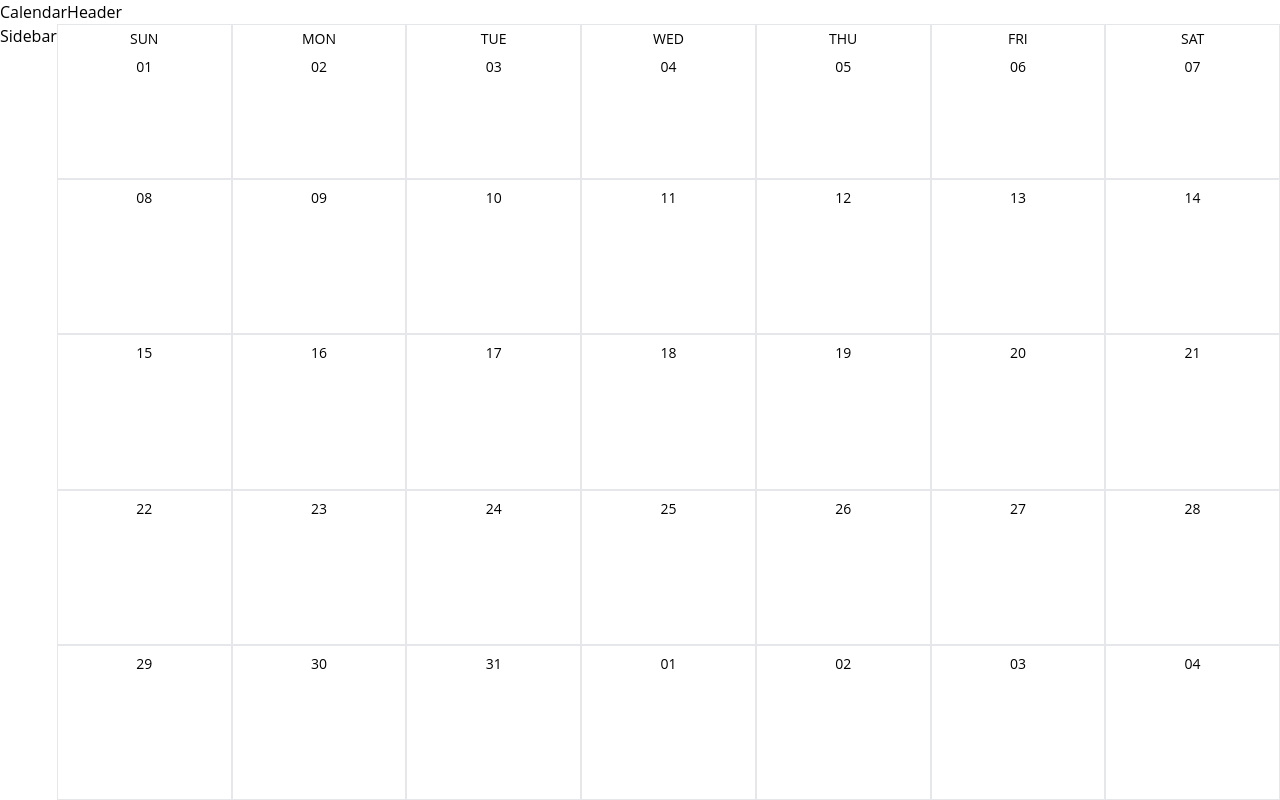
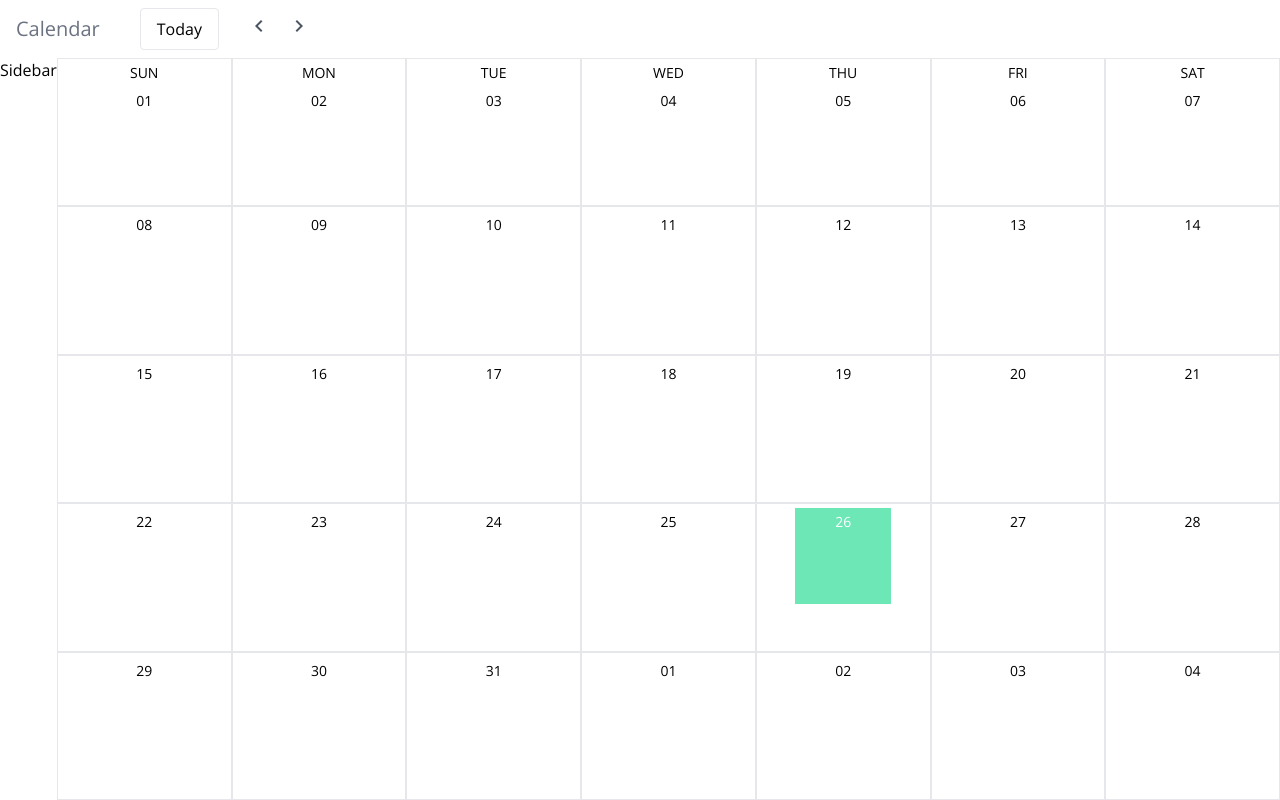
Before and after one commit to anasty223/calendar-react, a React (Create React App) app: page / in a window 1280 px wide. Built offline with nearby package versions, Linux system fonts and the light colour scheme.

Commit message:
add header btn/Context

```diff
--- a/public/index.html
+++ b/public/index.html
@@ -15,6 +15,14 @@
       user's mobile device or desktop. See https://developers.google.com/web/fundamentals/web-app-manifest/
     -->
     <link rel="manifest" href="%PUBLIC_URL%/manifest.json" />
+    <link
+    href="https://fonts.googleapis.com/css?family=Material+Icons|Material+Icons+Outlined|Material+Icons+Two+Tone|Material+Icons+Round|Material+Icons+Sharp"
+    rel="stylesheet"
+  />
+  <link
+    href="https://fonts.googleapis.com/css2?family=Open+Sans:wght@400;600;700&display=swap"
+    rel="stylesheet"
+  />
     <!--
       Notice the use of %PUBLIC_URL% in the tags above.
       It will be replaced with the URL of the `public` folder during the build.
--- a/src/App.js
+++ b/src/App.js
@@ -1,13 +1,21 @@
 import {getMonth}from './util'
 import './App.css';
-import React,{useState} from 'react';
+import React,{useState,useContext,useEffect} from 'react';
 import CalendarHeader from './components/CalendarHeader';
 import Sidebar from './components/Sidebar';
 import Month from './components/Month';
+import GlobalContext from './context/GlobalContext';
+
 
 function App() {
   // console.table(getMonth())
   const [currentMonth,setCurrentMonth]=useState(getMonth())
+   const {monthIndex}=useContext(GlobalContext)
+
+   useEffect(()=>{
+    // console.log(monthIndex);
+setCurrentMonth(getMonth(monthIndex))
+   },[monthIndex])
 
   return (
     <React.Fragment>
--- a/src/components/CalendarHeader.js
+++ b/src/components/CalendarHeader.js
@@ -1,9 +1,34 @@
-import React from 'react'
+import React, { useContext } from "react";
+import GlobalContext from "../context/GlobalContext";
+
 
 const CalendarHeader = () => {
+  const{monthIndex,setMonthIndex}=useContext(GlobalContext)
+
+  function handlePrevMonth(){
+    setMonthIndex(monthIndex - 1)
+  }
+  function handleNextMonth(){
+    setMonthIndex(monthIndex + 1)
+  }
+
+
   return (
-    <div>CalendarHeader</div>
-  )
-}
+    <header className="px-4 py-2 flex items-center">
+      <h1 className="mr-10 text-xl text-gray-500 fond-bold">Calendar</h1>
+      <button className="border rounded py-2 px-4 mr-5">Today</button>
+      <button  onClick={handlePrevMonth}>
+        <span className="material-icons-outlined cursor-pointer text-gray-600 mx-2">
+          chevron_left
+        </span>
+      </button>
+      <button onClick={handleNextMonth}>
+        <span className="material-icons-outlined cursor-pointer text-gray-600 mx-2">
+          chevron_right
+        </span>
+      </button>
+    </header>
+  );
+};
 
-export default CalendarHeader
+export default CalendarHeader;
--- a/src/components/Day.js
+++ b/src/components/Day.js
@@ -1,16 +1,21 @@
+import dayjs from 'dayjs'
 import React from 'react'
 
 const Day = ({day,rowIdx}) => {
+function getCurrentDayClass(){
+return day.format(`DD-MM-YY`)===dayjs().format("DD-MM-YY")? ' bg-green-300 text-white h-24 w-24': ""
+}
+
   return (
     <div className='border border-gray-200 flex flex-col'>
       <header className="flex flex-col items-center">
         {rowIdx === 0 && (
-          <p className="text-sm mt-1">
+          <p className="text-sm mt-1 ">
             {day.format("ddd").toUpperCase()}
           </p>
         )}
         <p
-          className={`text-sm p-1 my-1 text-center  `}
+          className={`text-sm p-1 my-1 text-center ${getCurrentDayClass()} `}
         >
           {day.format("DD")}
         </p>
--- /dev/null
+++ b/src/context/ContextWrapper.js
@@ -0,0 +1,15 @@
+import React, { useState } from 'react'
+import GlobalContext from './GlobalContext'
+import dayjs from 'dayjs'
+
+const ContextWrapper = (props) => {
+    const[monthIndex,setMonthIndex]=useState(dayjs().month())
+  return (
+
+    <GlobalContext.Provider value={{monthIndex,setMonthIndex}}>
+{props.children}
+    </GlobalContext.Provider>
+  )
+}
+
+export default ContextWrapper
--- /dev/null
+++ b/src/context/GlobalContext.js
@@ -0,0 +1,7 @@
+import React from "react";
+
+const GlobalContext=React.createContext({
+    monthIndex:0,
+    setMonthIndex:(index)=>{}
+})
+export default GlobalContext;
--- a/src/index.js
+++ b/src/index.js
@@ -3,11 +3,14 @@ import ReactDOM from 'react-dom/client';
 import './index.css';
 import App from './App';
 import reportWebVitals from './reportWebVitals';
-
+import ContextWrapper from './context/ContextWrapper';
 const root = ReactDOM.createRoot(document.getElementById('root'));
 root.render(
   <React.StrictMode>
+    <ContextWrapper>
+
     <App />
+    </ContextWrapper>
   </React.StrictMode>
 );
 
```
